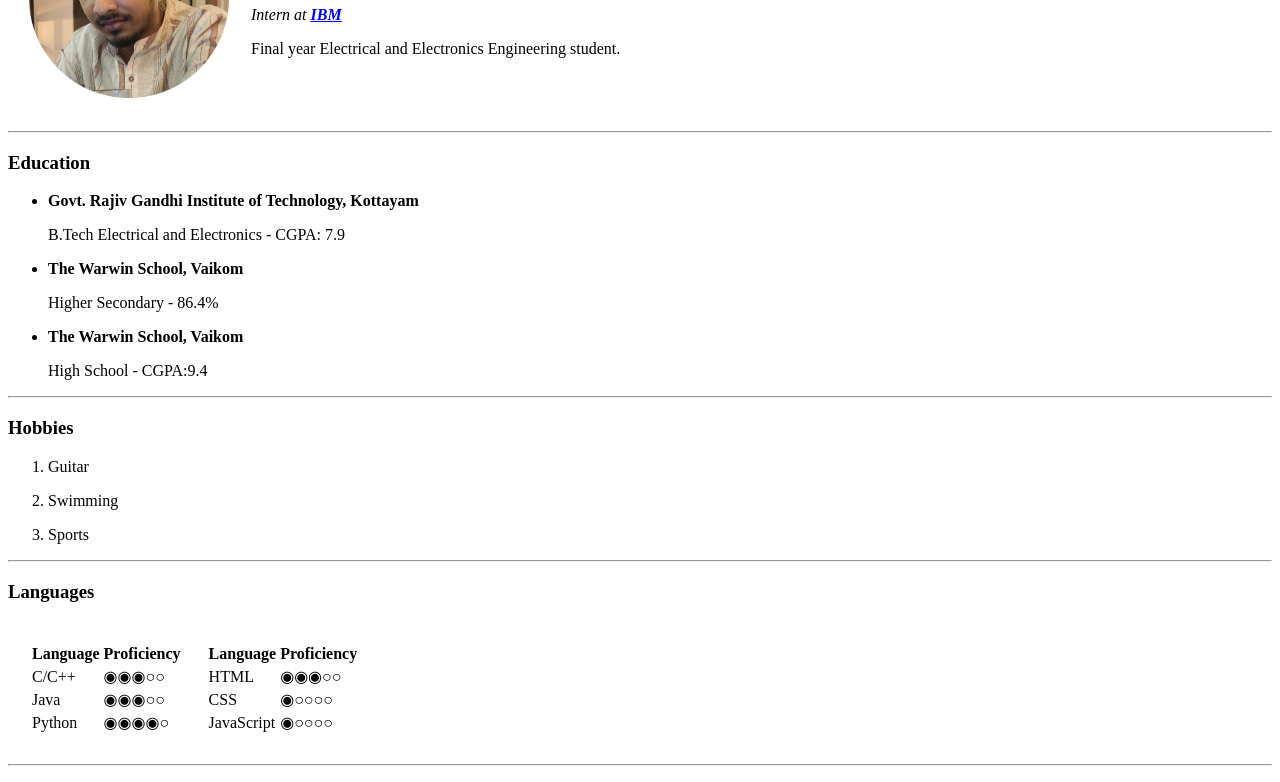
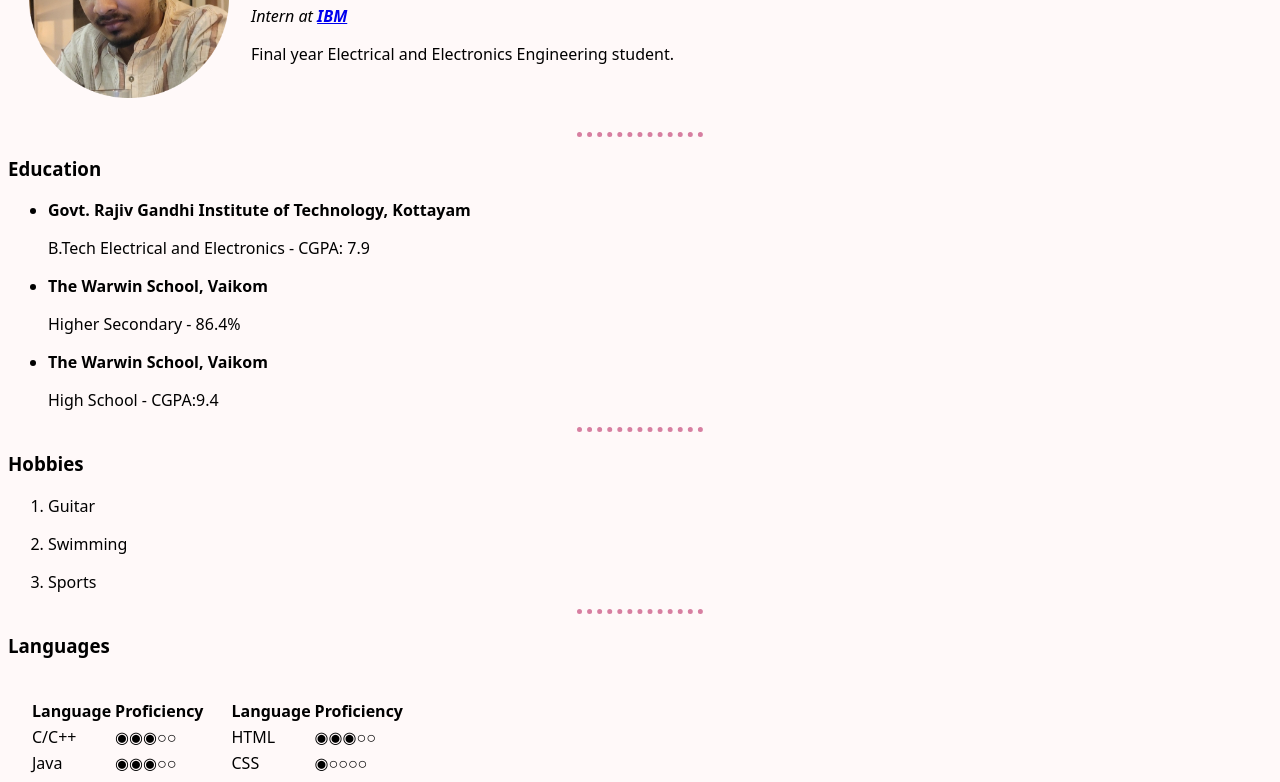
Before and after one commit to atul-vyshnav/cv, a plain HTML site: page index.html in a window 1280 px wide. Shown: the part 131-913 px from the top of the page. Drawn offline with Linux system fonts and the light colour scheme.

Commit message:
Internal CSS added

```diff
--- a/index.html
+++ b/index.html
@@ -4,6 +4,23 @@
 <head>
   <meta charset="utf-8">
   <title>Atul's Personal Site</title>
+  <style media="screen">
+    body {
+      background-color: #FFF9F9;
+      font-family: system-ui;
+      /* font-variant: small-caps slashed-zero; */
+      align-items: center;
+    }
+
+    hr {
+      background-color: none;
+      border-style: dotted none none;
+      height: 0px;
+      width: 10%;
+      border-width: 5px;
+      border-color: #D77FA1;
+    }
+  </style>
 </head>
 
 <body>
```
